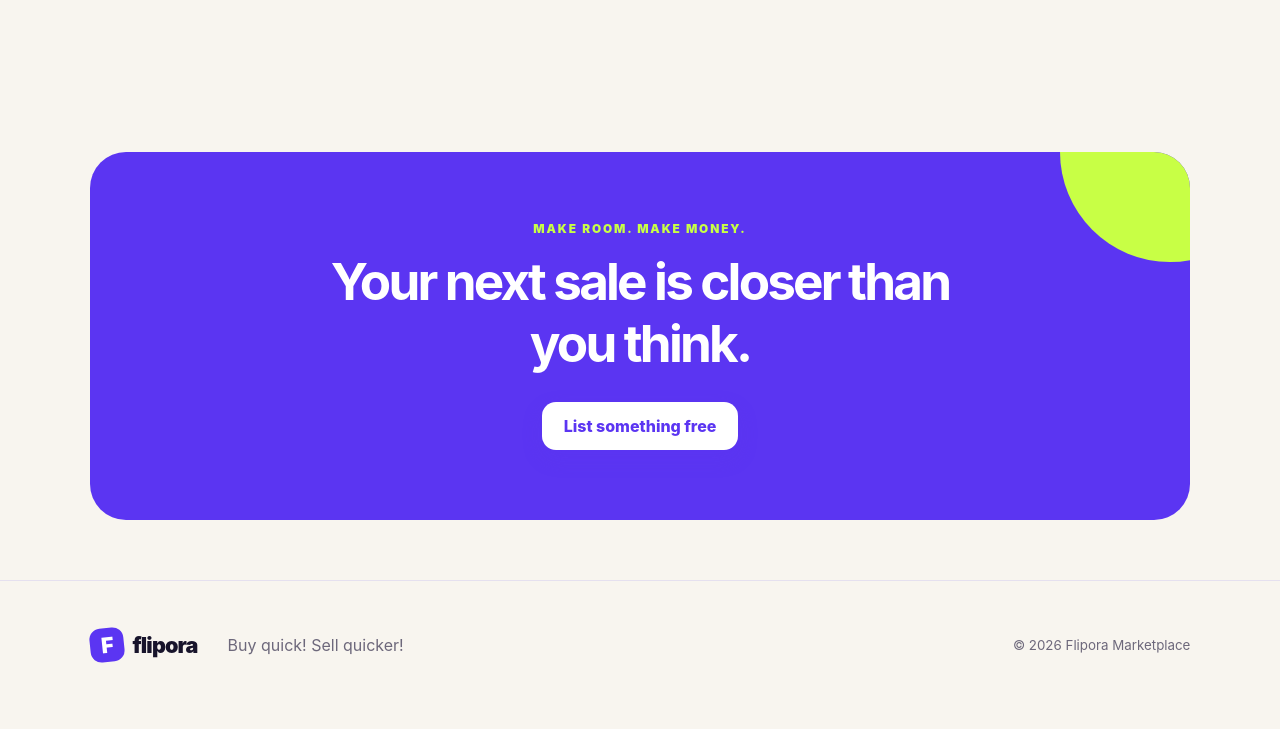
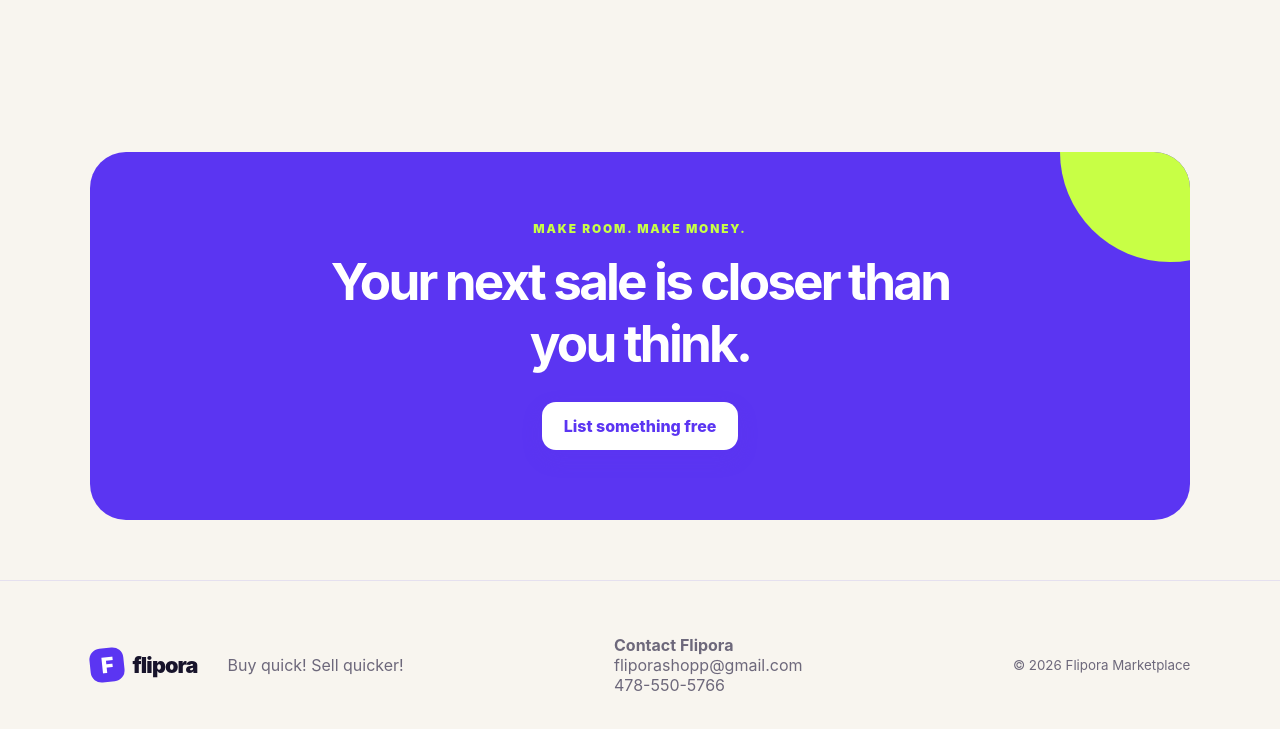
Before and after one commit to romarevgreen-commits/shop-flipora, a website: page index.html in a window 1280 px wide. Shown: the part 3852-4581 px from the top of the page. Drawn offline with nearby package versions, Linux system fonts and the light colour scheme; no server answers.

Commit message:
Add Flipora public contact information

```diff
--- a/index.html
+++ b/index.html
@@ -124,7 +124,12 @@
     </section>
   </main>
 
-  <footer><a class="brand" href="#top"><span class="brand-mark">F</span><span>flipora</span></a><p>Buy quick! Sell quicker!</p><small>© <span id="year"></span> Flipora Marketplace</small></footer>
+  <footer>
+    <a class="brand" href="#top"><span class="brand-mark">F</span><span>flipora</span></a>
+    <p>Buy quick! Sell quicker!</p>
+    <p class="footer-contact"><strong>Contact Flipora</strong><br><a href="mailto:fliporashopp@gmail.com">fliporashopp@gmail.com</a><br><a href="tel:+14785505766">478-550-5766</a></p>
+    <small>© <span id="year"></span> Flipora Marketplace</small>
+  </footer>
 
   <dialog id="sellDialog">
     <form id="sellForm" method="dialog">
```
